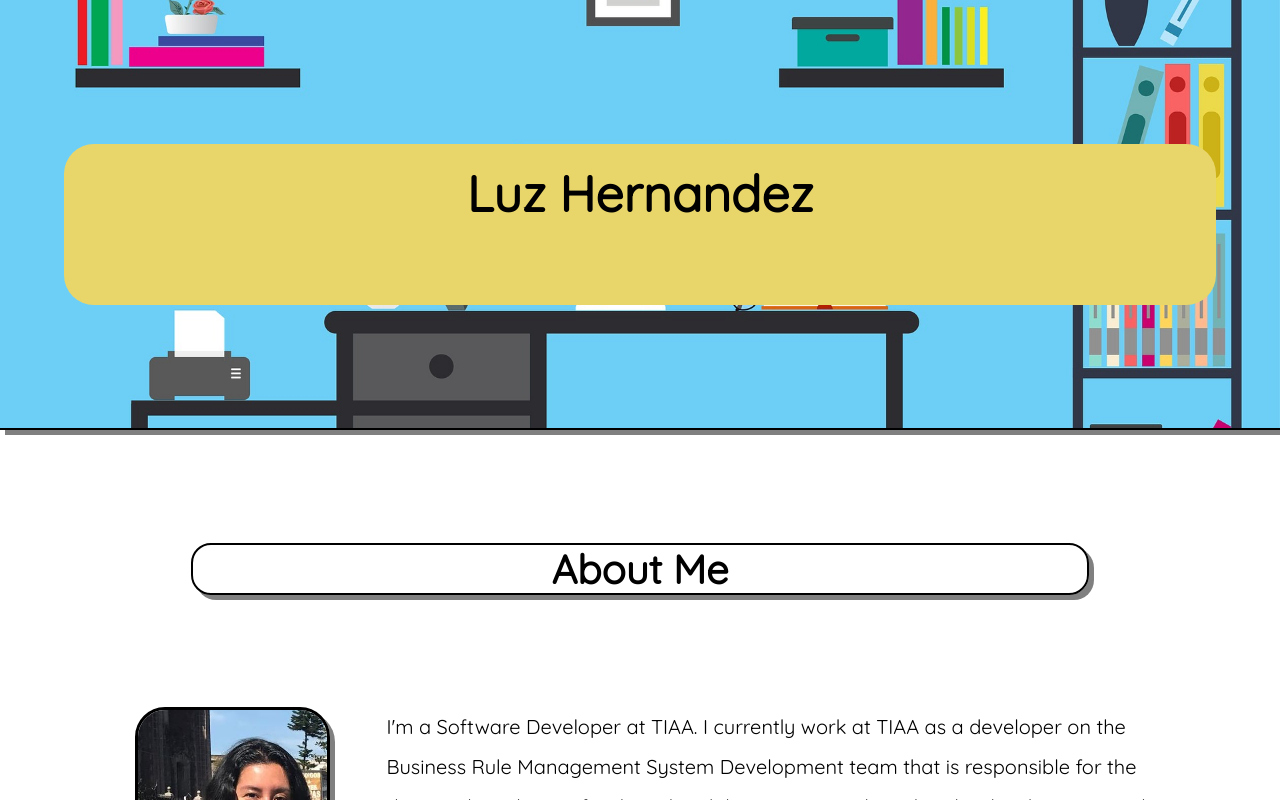
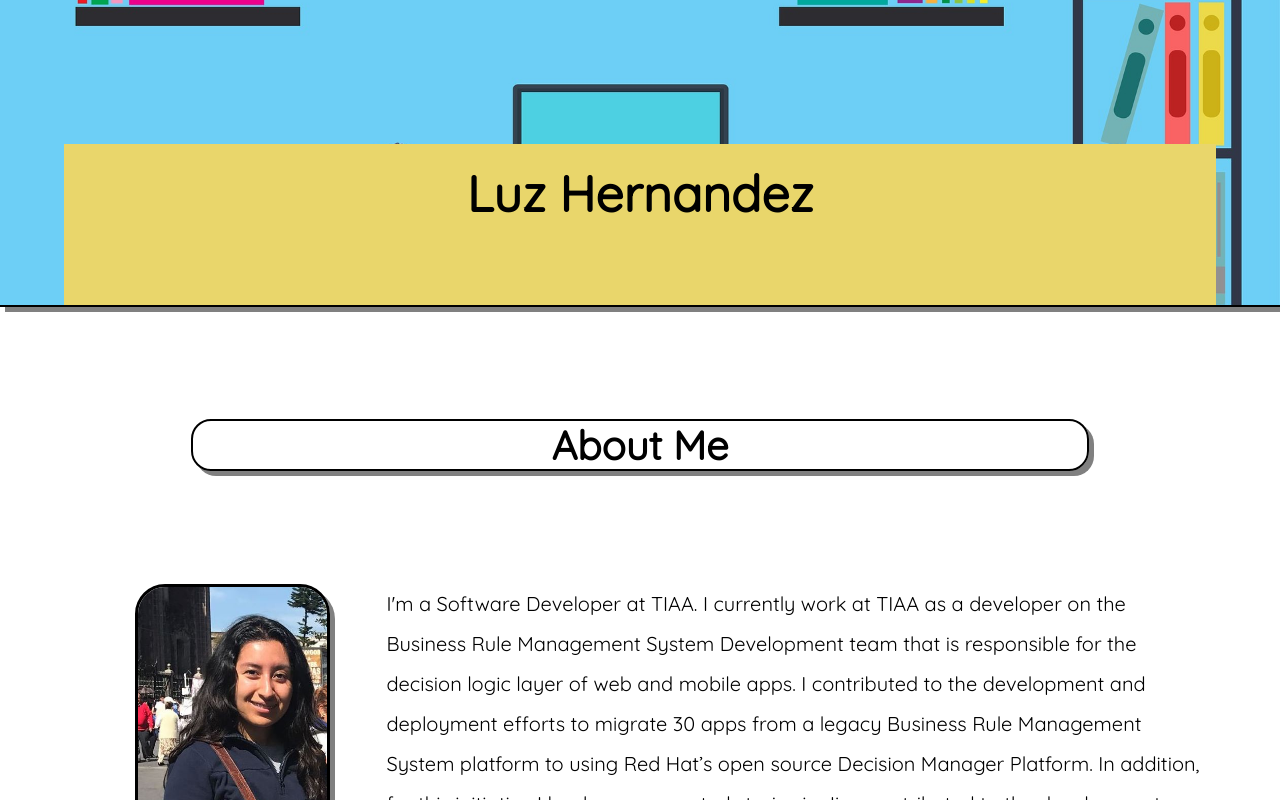
Before and after one commit to lhernandez5/PortfolioApp, a React (Create React App) app in the folder client/: page / in a window 1280 px wide. Shown: the top 800 px of the page. Built offline with nearby package versions, Linux system fonts and the light colour scheme.

Commit message:
updating css

```diff
--- a/client/src/components/TopHero/TopHero.css
+++ b/client/src/components/TopHero/TopHero.css
@@ -26,8 +26,8 @@
 }
 .hero.container {
   background-color: rgb(233, 214, 107);
-  margin-bottom: 10%;
-  border-radius: 30px;
+  /*margin-bottom: 10%;*/
+  /*border-radius: 30px;*/
 }
 
 @media screen and (max-width: 640px) {
```
